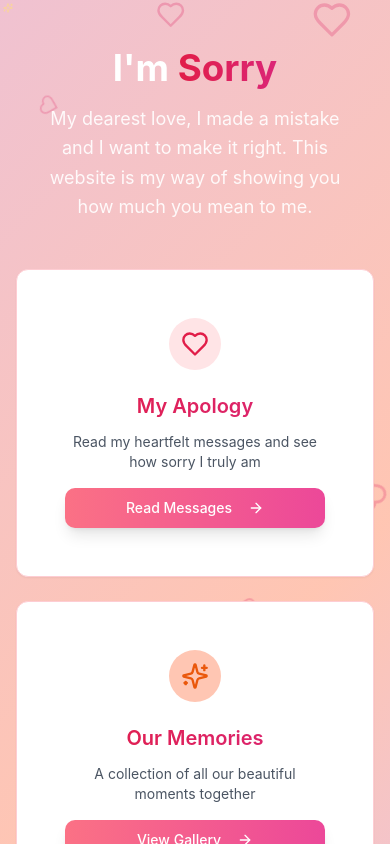
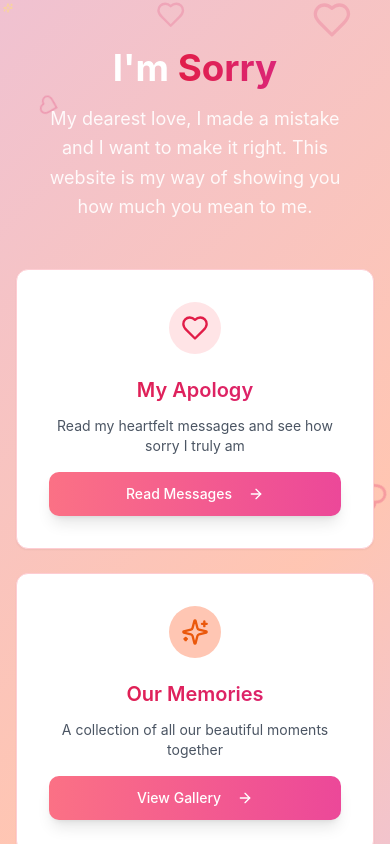
Before and after one commit to vardhanghelani/hc001-, a React (Vite) app: page / in a window 390 px wide. Shown: the top 844 px of the page. Built offline with nearby package versions, Linux system fonts and the light colour scheme; the HTML template or start-up script is replaced by a standard one.

Commit message:
Add mobile-friendly improvements to CSS
cgen-807f2ba447934eff8eae9e149c369226

```diff
--- a/src/index.css
+++ b/src/index.css
@@ -227,14 +227,49 @@
 
 @layer components {
   .btn-romantic {
-    @apply bg-gradient-to-r from-rose-400 to-pink-500 hover:from-rose-500 hover:to-pink-600 text-white px-8 py-4 rounded-full font-semibold shadow-lg hover:shadow-xl transition-all duration-300 transform hover:scale-105;
+    @apply bg-gradient-to-r from-rose-400 to-pink-500 hover:from-rose-500 hover:to-pink-600 active:from-rose-600 active:to-pink-700 text-white px-6 sm:px-8 py-3 sm:py-4 rounded-full font-semibold shadow-lg hover:shadow-xl active:shadow-md transition-all duration-300 transform hover:scale-105 active:scale-95 touch-manipulation;
   }
 
   .card-romantic {
-    @apply bg-white/80 backdrop-blur-sm border border-rose-200 rounded-2xl shadow-xl hover:shadow-2xl transition-all duration-500 p-8;
+    @apply bg-white/80 backdrop-blur-sm border border-rose-200 rounded-2xl shadow-xl hover:shadow-2xl active:shadow-lg transition-all duration-500 p-4 sm:p-6 lg:p-8 touch-manipulation;
   }
 
   .text-romantic {
     @apply bg-gradient-to-r from-rose-600 to-pink-600 bg-clip-text text-transparent;
   }
+
+  /* Mobile-specific improvements */
+  @media (max-width: 640px) {
+    .floating-hearts .heart {
+      opacity: 0.2;
+    }
+
+    .card-romantic {
+      @apply shadow-lg hover:shadow-xl;
+    }
+
+    .btn-romantic {
+      @apply min-h-[44px] min-w-[44px];
+    }
+  }
+
+  /* Improve touch targets */
+  button,
+  .cursor-pointer {
+    @apply touch-manipulation;
+    min-height: 44px;
+    min-width: 44px;
+  }
+
+  /* Reduce animation intensity on mobile */
+  @media (prefers-reduced-motion: reduce) {
+    .heart,
+    .sparkle {
+      animation: none;
+    }
+
+    .floating-hearts {
+      display: none;
+    }
+  }
 }
```
